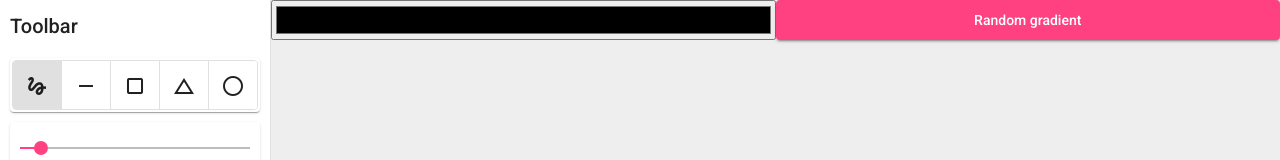
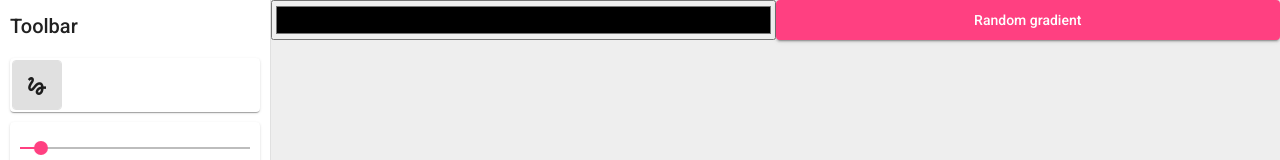
Before and after one commit to b1zarre/ngpaint, an Angular app: page / in a window 1280 px wide. Shown: the top 160 px of the page. Built offline with nearby package versions, Linux system fonts and the light colour scheme.

Commit message:
changed view

```diff
--- a/src/app/app.component.html
+++ b/src/app/app.component.html
@@ -14,18 +14,7 @@
             <mat-button-toggle value="pencil" aria-label="Text align left" (change)="figureTypeChange($event)">
               <mat-icon>gesture</mat-icon>
             </mat-button-toggle>
-            <mat-button-toggle value="line" aria-label="Text align left" (change)="figureTypeChange($event)">
-              <mat-icon>remove</mat-icon>
-            </mat-button-toggle>
-            <mat-button-toggle value="square" aria-label="Text align center" (change)="figureTypeChange($event)">
-              <mat-icon>crop_square</mat-icon>
-            </mat-button-toggle>
-            <mat-button-toggle value="triangle" aria-label="Text align right" (change)="figureTypeChange($event)">
-              <mat-icon>change_history</mat-icon>
-            </mat-button-toggle>
-            <mat-button-toggle value="circle" aria-label="Text align justify" (change)="figureTypeChange($event)">
-              <mat-icon>panorama_fish_eye</mat-icon>
-            </mat-button-toggle>
+
           </mat-button-toggle-group>
         </mat-card-content>
       </mat-card>
```
